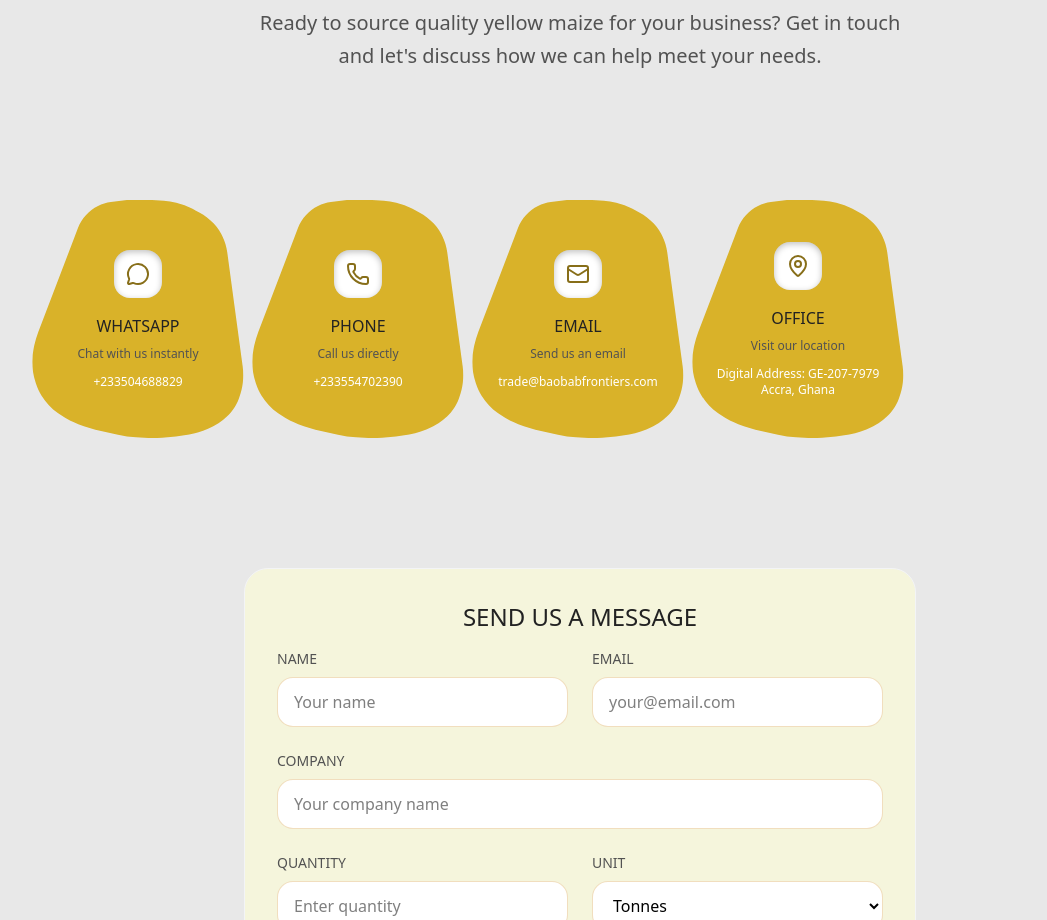
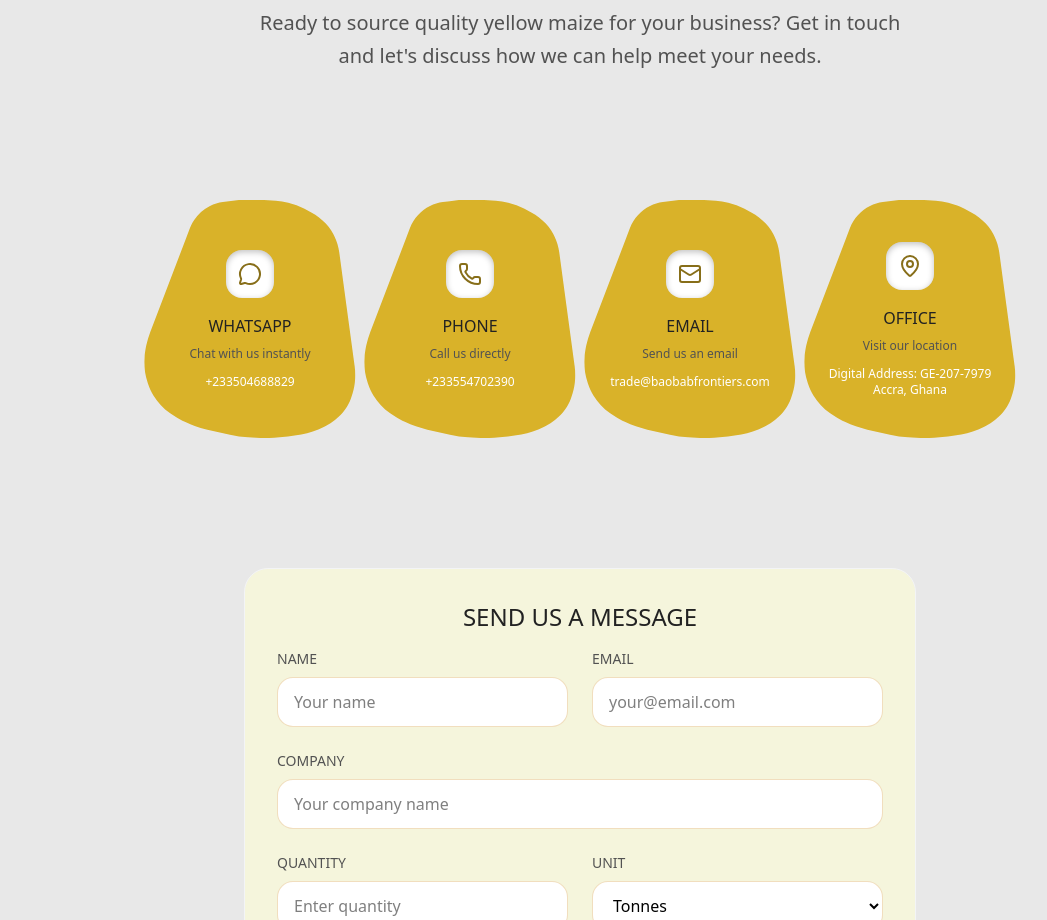
Before and after one commit to afromorpheus/baobab-frontiers-website, a Next.js app: page / in a window 1280 px wide. Shown: the part 5860-6780 px from the top of the page, without its empty margins (60-1107 px from the left). Built offline with nearby package versions, Linux system fonts and the light colour scheme.

Commit message:
Center contact card group to align with LET'S TALK header

```diff
--- a/src/components/LetsTalk.tsx
+++ b/src/components/LetsTalk.tsx
@@ -78,7 +78,8 @@ export default function LetsTalk() {
         </motion.div>
 
         {/* Contact Methods Grid */}
-        <div className="flex overflow-x-auto scrollbar-hide gap-0 py-10 px-4 mb-12">
+        <div className="flex justify-center">
+          <div className="flex overflow-x-auto scrollbar-hide gap-0 py-10 px-4 mb-12 max-w-6xl">
             {contactMethods.map((method, index) => (
               <motion.div
                 key={index}
@@ -132,6 +133,7 @@ export default function LetsTalk() {
                 </div>
               </motion.div>
             ))}
+          </div>
         </div>
 
         {/* Contact Form */}
```
Lines whose indentation alone changed are shown as unchanged.
